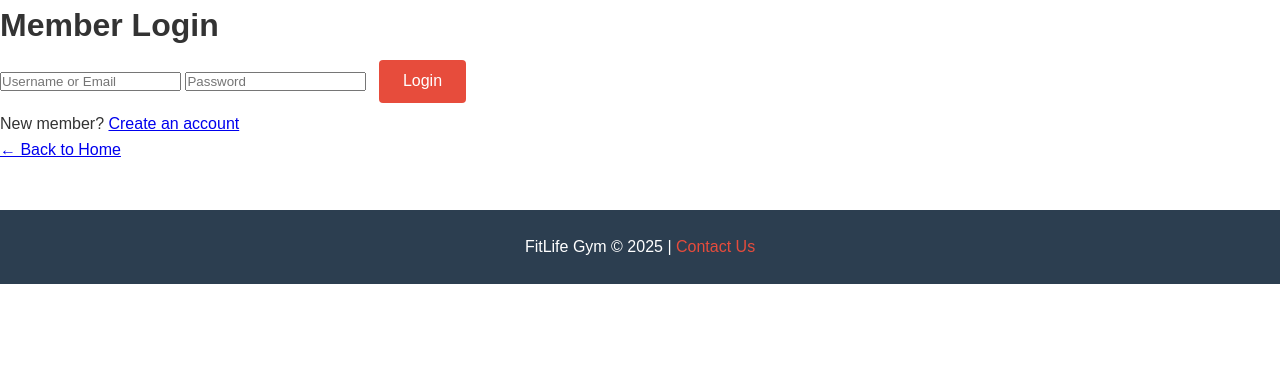
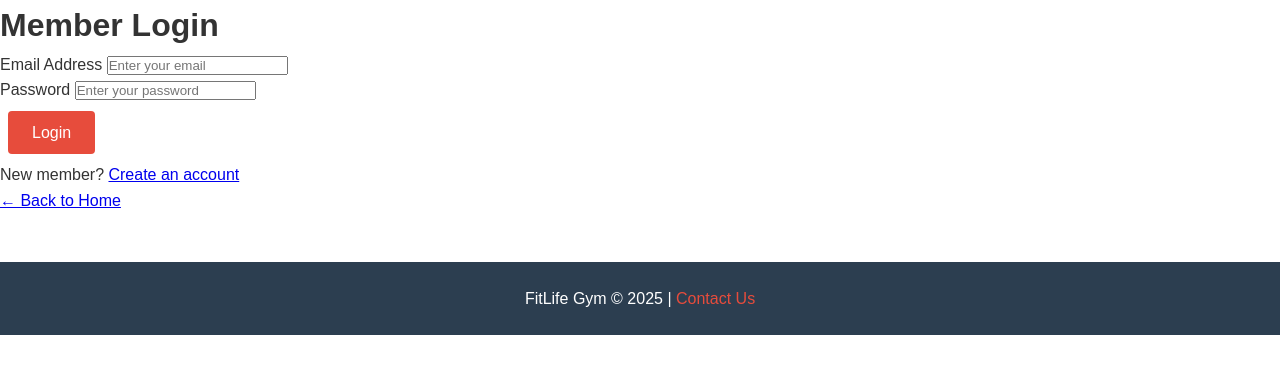
Before and after one commit to rideshmaharjan/gwps, a PHP site: page /user/login.php in a window 1280 px wide. Shown: the part 70-444 px from the top of the page. Run offline with PHP 8.4, Linux system fonts and the light colour scheme.

Commit message:
fixed login

```diff
--- a/user/login.php
+++ b/user/login.php
@@ -1,3 +1,69 @@
+<?php
+session_start();
+
+// Redirect if already logged in
+if (isset($_SESSION['user_id'])) {
+    header('Location: dashboard.php');
+    exit();
+}
+
+$errors = [];
+$email = '';
+
+// Process login form
+if ($_SERVER['REQUEST_METHOD'] == 'POST') {
+    // Get form data
+    $email = trim($_POST['email'] ?? '');
+    $password = $_POST['password'] ?? '';
+
+    // Validation
+    if (empty($email)) {
+        $errors['email'] = 'Please enter your email';
+    } elseif (!filter_var($email, FILTER_VALIDATE_EMAIL)) {
+        $errors['email'] = 'Please enter a valid email address';
+    }
+
+    if (empty($password)) {
+        $errors['password'] = 'Please enter your password';
+    }
+
+    // If no validation errors, check database
+    if (empty($errors)) {
+        require_once '../includes/database.php';
+
+        try {
+            // Check if user exists
+            $sql = "SELECT id, full_name, email, password FROM users WHERE email = ?";
+            $stmt = $pdo->prepare($sql);
+            $stmt->execute([$email]);
+            $user = $stmt->fetch(PDO::FETCH_ASSOC);
+
+            if ($user) {
+                // Verify password
+                if (password_verify($password, $user['password'])) {
+                    // Login successful
+                    $_SESSION['user_id'] = $user['id'];
+                    $_SESSION['user_name'] = $user['full_name'];
+                    $_SESSION['user_email'] = $user['email'];
+                    $_SESSION['logged_in'] = true;
+
+                    // Redirect to dashboard
+                    header('Location: dashboard.php');
+                    exit();
+                } else {
+                    $errors['password'] = 'Incorrect password';
+                }
+            } else {
+                $errors['email'] = 'No account found with this email';
+            }
+
+        } catch (PDOException $e) {
+            $errors['database'] = 'Login failed. Please try again.';
+        }
+    }
+}
+?>
+
 <!DOCTYPE html>
 <html>
 <head>
@@ -19,15 +85,41 @@
     <div class="login-container">
         <h1>Member Login</h1>
 
-        <!-- You will add: action="login-process.php" method="POST" -->
-        <form class="login-form">
-            <input type="text" placeholder="Username or Email" required>
-            <input type="password" placeholder="Password" required>
+        <?php if (isset($_SESSION['success'])): ?>
+            <div class="success"><?php echo $_SESSION['success']; unset($_SESSION['success']); ?></div>
+        <?php endif; ?>
+
+        <?php if (isset($errors['database'])): ?>
+            <div class="error"><?php echo $errors['database']; ?></div>
+        <?php endif; ?>
+
+        <form method="POST" action="">
+            <div class="form-group">
+                <label>Email Address</label>
+                <input type="email" name="email"
+                       value="<?php echo htmlspecialchars($email); ?>"
+                       placeholder="Enter your email">
+                <?php if (isset($errors['email'])): ?>
+                    <span class="error"><?php echo $errors['email']; ?></span>
+                <?php endif; ?>
+            </div>
+
+            <div class="form-group">
+                <label>Password</label>
+                <input type="password" name="password"
+                       placeholder="Enter your password">
+                <?php if (isset($errors['password'])): ?>
+                    <span class="error"><?php echo $errors['password']; ?></span>
+                <?php endif; ?>
+            </div>
+
             <button type="submit" class="btn-primary">Login</button>
         </form>
 
-        <p>New member? <a href="register.php">Create an account</a></p>
-        <p><a href="../homepage.php">← Back to Home</a></p>
+        <div class="login-links">
+            <p>New member? <a href="register.php">Create an account</a></p>
+            <p><a href="../homepage.php">← Back to Home</a></p>
+        </div>
     </div>
 
     <footer>
```
